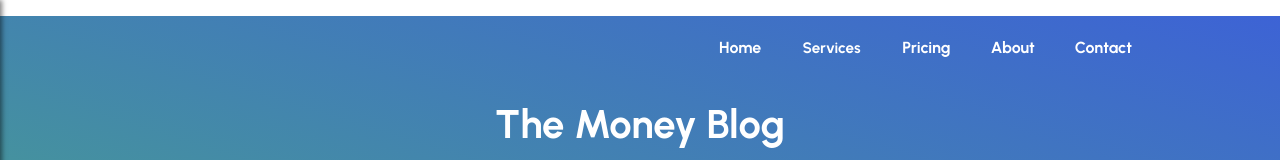
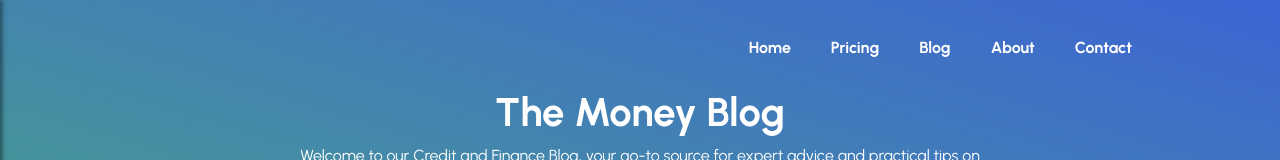
Before and after one commit to ajmeier29/meier-credit-repair, a Next.js app: page /blogposts in a window 1280 px wide. Shown: the top 160 px of the page. Built offline with nearby package versions, Linux system fonts and the light colour scheme; no server answers; what @contentful/rich-text-types would draw is missing.

Commit message:
Updated blog page

```diff
--- a/src/app/blogposts/[post]/page.tsx
+++ b/src/app/blogposts/[post]/page.tsx
@@ -22,6 +22,7 @@ export default async function Page({ params }: { params: { blogpost: string } })
 
     return (
         <>
+            <div className="absolute h-[550px] md:h-[750px] w-full -mt-20 md:-mt-24 overscroll-none hero-border-radius bg-hero-gradient-background "></div>
             <Header />
             <BlogPostPage post={blogPostData} />
             <Footer />
--- a/src/app/blogposts/page.tsx
+++ b/src/app/blogposts/page.tsx
@@ -18,7 +18,7 @@ export default async function Index() {
     return (
         <>
             <Header />
-            <div className="absolute h-[700px] md:h-[750px] w-full -mt-20 overscroll-none hero-border-radius bg-hero-gradient-background "></div>
+            <div className="absolute h-[550px] md:h-[750px] w-full -mt-20 md:-mt-24 overscroll-none hero-border-radius bg-hero-gradient-background "></div>
             <div className="relative justify-center items-center mx-2 mt-2 lg:mx-40 drop-shadow-1xl">
                 <div className="container mx-auto">
                     <div className="-mx-4 flex flex-wrap">
--- a/src/components/BlogPost.tsx
+++ b/src/components/BlogPost.tsx
@@ -5,16 +5,17 @@ import GetFormattedDate from "@/lib/Date";
 export const BlogPostPage: React.FC<{ post: BlogPostData }> = ({ post: blogPostData }) => {
     return (
         <>
-            <div className="relative m-2 rounded-lg overflow-hidden">
-                <PreloadImage imgSrc={blogPostData?.imageUrl} styleProps="h-[400px] md:h-[600px] w-full object-cover object-bottom" />
-                <div className="absolute bottom-6 md:bottom-9 z-40 w-full text-center bg-black/60 p-5 overflow-hidden backdrop-blur-sm">
+
+            <div className="grid grid-cols-1 place-items-center relative m-2 rounded-lg overflow-hidden ">
+                <PreloadImage imgSrc={blogPostData?.imageUrl} styleProps="h-[200px] md:h-[600px] w-11/12 md:w-7/12  object-cover object-bottom rounded-lg overflow-hidden" />
+                {/* <div className="absolute bottom-6 md:bottom-9 z-40 w-8/12 md:w-7/12 text-center bg-black/60 p-5 overflow-hidden backdrop-blur-sm">
                     <h2 className='text-md sm:text-3xl lg-text-[40px] font-normal text-primary inline drop-shadow-[0_1.2px_1.2px_rgba(0,0,0,0.8)]'>
                         {blogPostData.title}&nbsp;
                     </h2>
                     <h5 className='text-sm font-normal text-primary block drop-shadow-[0_1.2px_1.2px_rgba(0,0,0,0.8)]'>
                         {GetFormattedDate(blogPostData?.publish_date)}
                     </h5>
-                </div>
+                </div> */}
             </div>
             {/* <div className="ml-10 mr-10 md:ml-32 md:mr-32 lg:ml-52 lg:mr-52">  */}
             <div className="ml-10 mr-10 md:flex md:justify-center">
--- a/src/components/Navbar.tsx
+++ b/src/components/Navbar.tsx
@@ -23,7 +23,7 @@ export default function Navbar({ marginTop = 'mt-20' }: NavBarProps) {
                                     className="hover:underline hover:underline-offset-4 hover:w-fit transition-all duration-100 ease-linear mt-3">
                                     <a href="/">Home</a>
                                 </li>
-                                <li
+                                {/* <li
                                     className="hover:bg-transparent transition-all duration-100 text-white ease-linear">
 
                                     <div className="dropdown dropdown-hover mr-[-16px] ml-[-16px]">
@@ -34,10 +34,14 @@ export default function Navbar({ marginTop = 'mt-20' }: NavBarProps) {
                                             <li><a>SEO Fix</a></li>
                                         </ul>
                                     </div>
+                                </li> */}
+                                <li
+                                    className="hover:underline hover:underline-offset-4 hover:w-fit transition-all duration-100 ease-linear mt-3">
+                                    <a href="/pricing">Pricing</a>
                                 </li>
                                 <li
                                     className="hover:underline hover:underline-offset-4 hover:w-fit transition-all duration-100 ease-linear mt-3">
-                                    <a href="/pricing">Pricing</a>
+                                    <a href="/blogposts">Blog</a>
                                 </li>
                                 <li
                                     className="hover:underline hover:underline-offset-4 hover:w-fit transition-all duration-100 ease-linear mt-3">
@@ -91,7 +95,7 @@ export default function Navbar({ marginTop = 'mt-20' }: NavBarProps) {
                         <div className="ml-5">
                             <a href="/">Home</a>
                         </div>
-                        <div className="">
+                        {/* <div className="">
                             <details className="collapse collapse-arrow ">
                                 <summary className="collapse-title text-xl ml-1 my-[-20px] font-medium ">Services</summary>
                                 <div className="collapse-content mt-2">
@@ -108,9 +112,12 @@ export default function Navbar({ marginTop = 'mt-20' }: NavBarProps) {
                                     </div>
                                 </div>
                             </details>
+                        </div> */}
+                        <div className="ml-5">
+                            <a href="/pricing">Pricing</a>
                         </div>
                         <div className="ml-5">
-                            <a href="/pricing">Pricing</a>
+                            <a href="/blogposts">Blog</a>
                         </div>
                         <div className="ml-5">
                             <a href="#">About</a>
```
